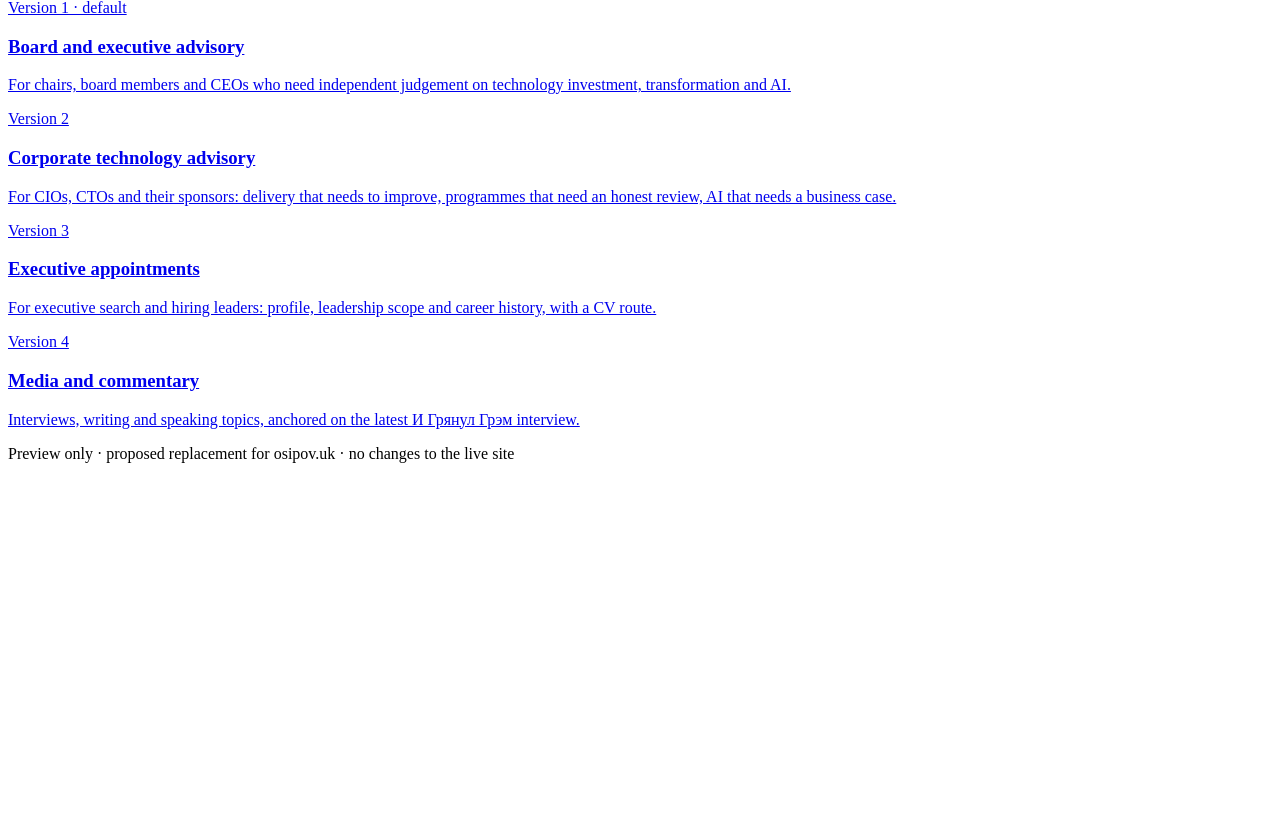
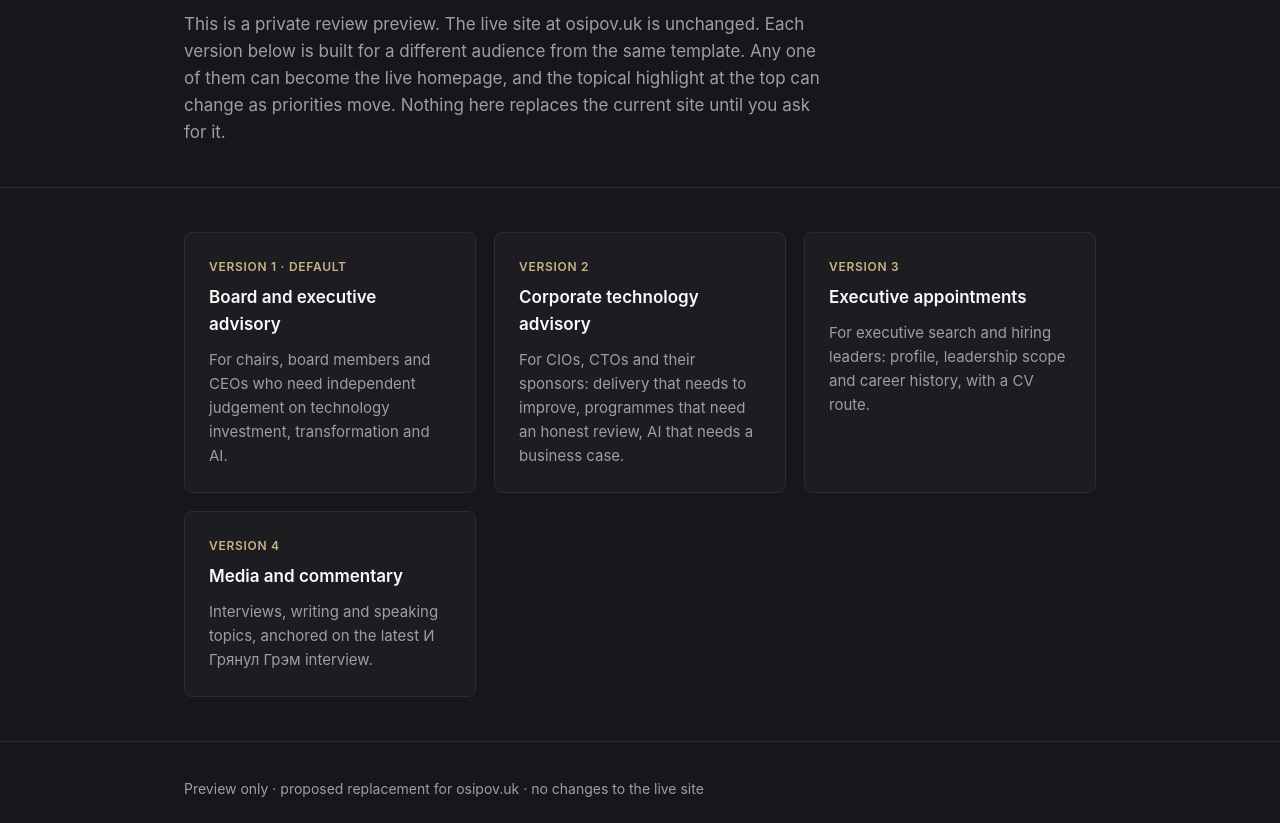
Before and after one commit to nicolapitersky/osipov-preview, a plain HTML site: page index.html in a window 1280 px wide. Shown: the part 133-956 px from the top of the page. Before the commit the page ends 800 px from the top, so only its background shows below. Drawn offline with Linux system fonts and the light colour scheme; the site is published under a folder, as on GitHub Pages, so addresses that start at the root find nothing.

Commit message:
Fix stylesheet link and update card links

```diff
--- a/index.html
+++ b/index.html
@@ -6,7 +6,7 @@
 <title>Igor Osipov — site preview</title>
 <meta name="description" content="Preview of proposed new versions of osipov.uk. The live site is unchanged.">
 <meta name="robots" content="noindex">
-<link rel="stylesheet" href="/styles.css">
+<link rel="stylesheet" href="styles.css">
 </head>
 <body>
 <div class="hub-hero">
@@ -21,22 +21,22 @@
 <section>
   <div class="wrap">
     <div class="grid">
-      <a class="card version-card" href="/advisory/">
+      <a class="card version-card" href="advisory/">
         <p class="live">Version 1 · default</p>
         <h3>Board and executive advisory</h3>
         <p>For chairs, board members and CEOs who need independent judgement on technology investment, transformation and AI.</p>
       </a>
-      <a class="card version-card" href="/corporate/">
+      <a class="card version-card" href="corporate/">
         <p class="live">Version 2</p>
         <h3>Corporate technology advisory</h3>
         <p>For CIOs, CTOs and their sponsors: delivery that needs to improve, programmes that need an honest review, AI that needs a business case.</p>
       </a>
-      <a class="card version-card" href="/executive/">
+      <a class="card version-card" href="executive/">
         <p class="live">Version 3</p>
         <h3>Executive appointments</h3>
         <p>For executive search and hiring leaders: profile, leadership scope and career history, with a CV route.</p>
       </a>
-      <a class="card version-card" href="/media/">
+      <a class="card version-card" href="media/">
         <p class="live">Version 4</p>
         <h3>Media and commentary</h3>
         <p>Interviews, writing and speaking topics, anchored on the latest И Грянул Грэм interview.</p>
```
